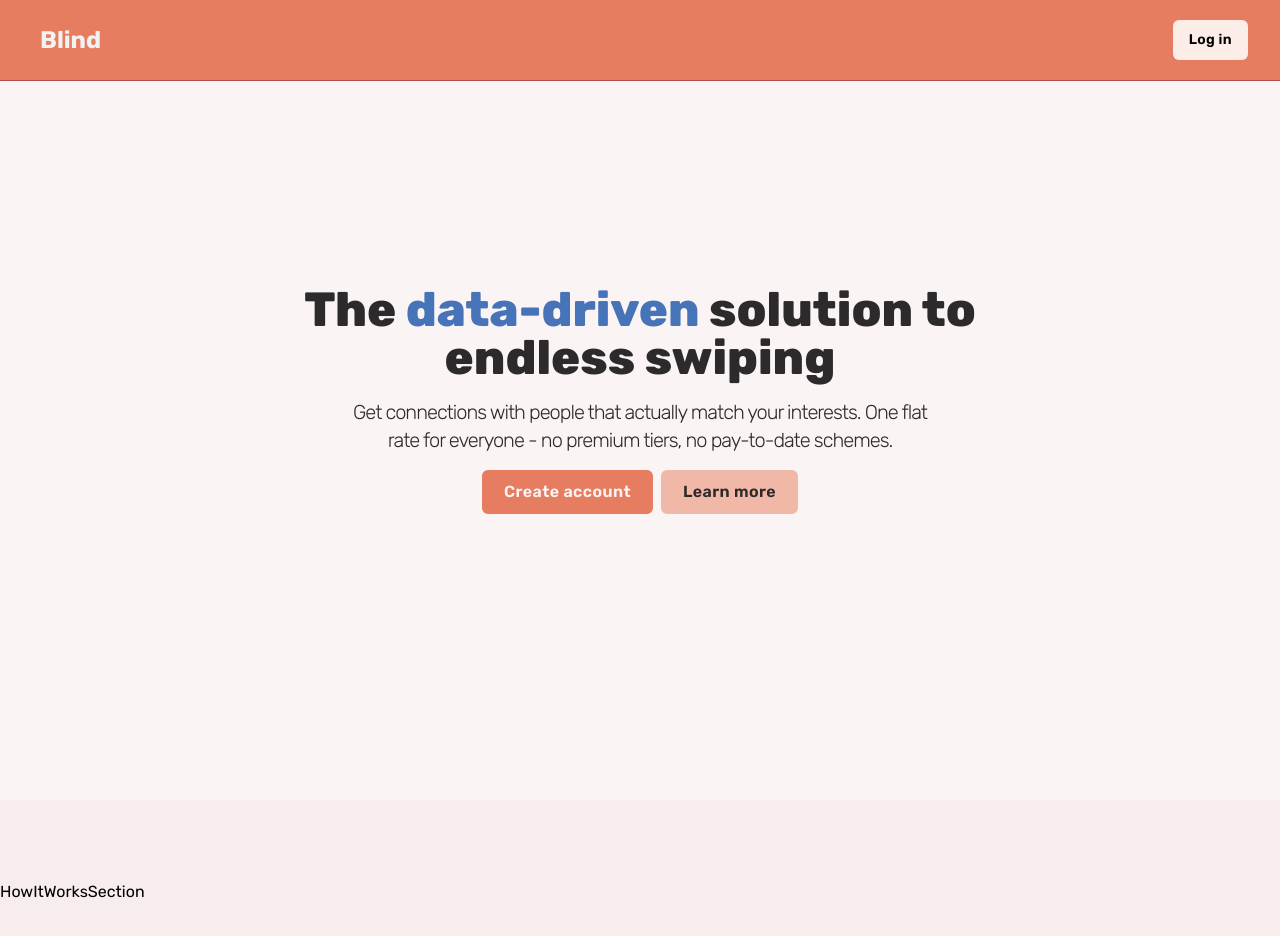
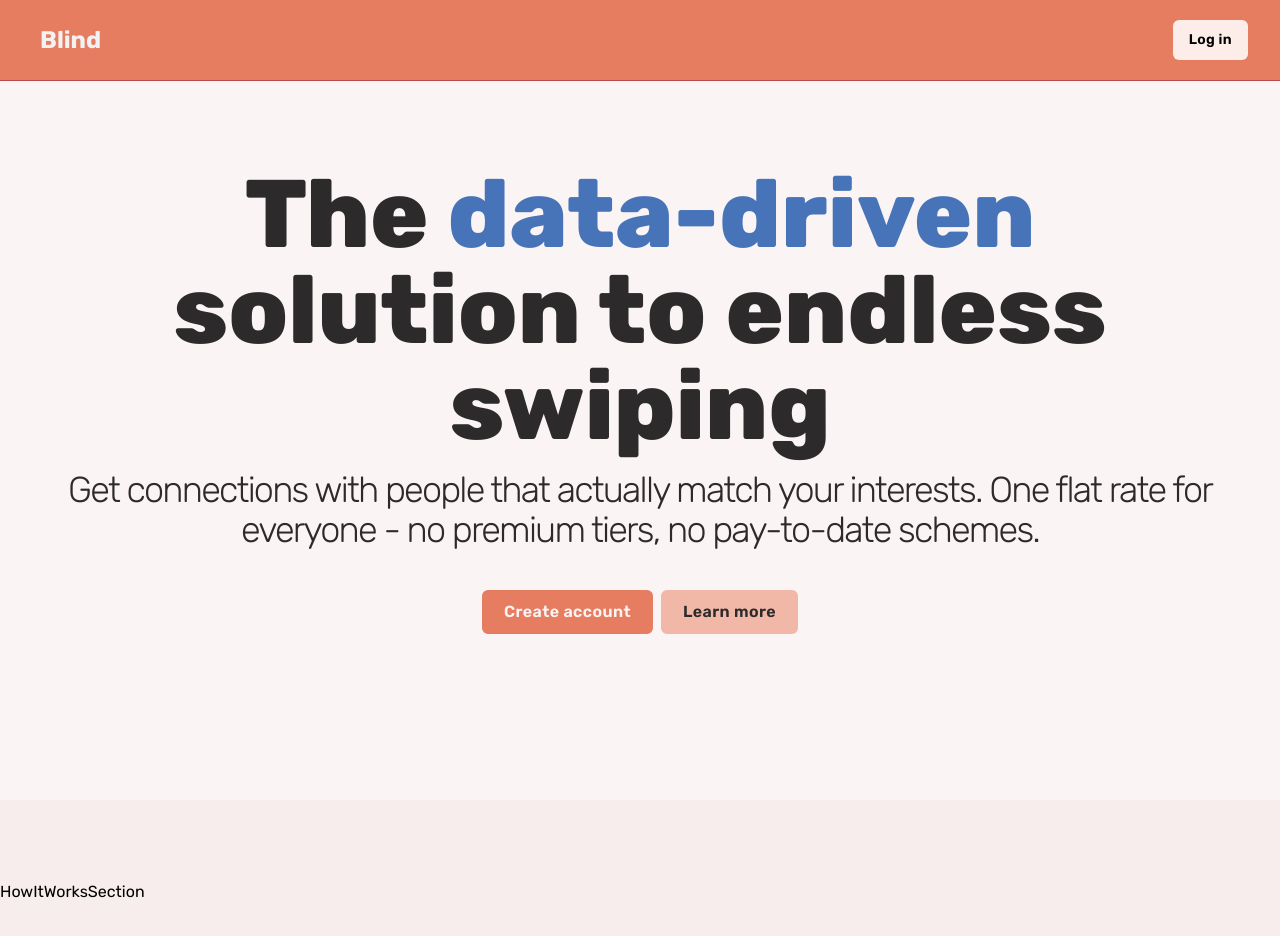
Before and after one commit to K444RU/match-me, a React (Vite) app in the folder front-end/: page / in a window 1280 px wide. Shown: the top 936 px of the page. Built offline with nearby package versions, Linux system fonts and the light colour scheme.

Commit message:
style: hero rework again

```diff
--- a/front-end/src/features/authentication/components/PopUpForm.tsx
+++ b/front-end/src/features/authentication/components/PopUpForm.tsx
@@ -46,7 +46,7 @@ const Login = ({ isLogin = false }) => {
               {/* <p className="text-text-500">Enter your login details</p> */}
               <div>
                 {isLogin ? (
-                  <LoginForm setShowOverlay={setShowOverlay} />
+                  <LoginForm/>
                 ) : (
                   <RegisterForm />
                 )}
--- a/front-end/src/pages/sections/Hero.tsx
+++ b/front-end/src/pages/sections/Hero.tsx
@@ -1,19 +1,30 @@
 import Login from '@/features/authentication/components/PopUpForm';
+import { useAuth } from '@/features/authentication/AuthContext';
+import { Link } from 'react-router-dom';
 
 const Hero = ({ onLearnMore }: { onLearnMore: () => void }) => {
+  const { user } = useAuth();
   return (
     <section className="h-screen bg-background">
-      <div className="mx-auto flex h-full max-w-4xl flex-col items-center justify-center gap-4 px-4 py-16 text-center sm:px-6 lg:px-8">
-        <h1 className="text-4xl font-extrabold text-text sm:text-5xl">
+      <div className="max-w-8xl mx-auto flex h-full flex-col items-center justify-center gap-4 px-4 py-16 text-center sm:px-6 lg:px-8">
+        <h1 className="font-extrabold text-text sm:text-5xl lg:text-8xl">
           The <span className="text-accent-500">data-driven</span> solution to
           endless swiping
         </h1>
-        <p className="max-w-xl text-xl font-light tracking-tighter text-text">
+        <p className="max-w-7xl text-4xl font-light tracking-tighter text-text">
           Get connections with people that actually match your interests. One
           flat rate for everyone - no premium tiers, no pay-to-date schemes.
         </p>
-        <div className="flex space-x-2">
-          <Login />
+        <div className="mt-6 flex flex-wrap space-x-2">
+          {!user ? (
+            <Login />
+          ) : (
+            <Link to="/chats">
+              <button className="rounded-md border-2 border-primary bg-primary px-5 py-2 font-semibold tracking-wide text-background transition-colors duration-300 hover:bg-transparent hover:text-primary">
+                Go to Chats
+              </button>
+            </Link>
+          )}
           <button
             onClick={onLearnMore}
             className="rounded-md border-2 border-primary-200 bg-primary-200 px-5 py-2 font-semibold tracking-wide text-text transition-colors duration-300 hover:border-primary-400 hover:bg-primary-400 hover:text-text"
```
